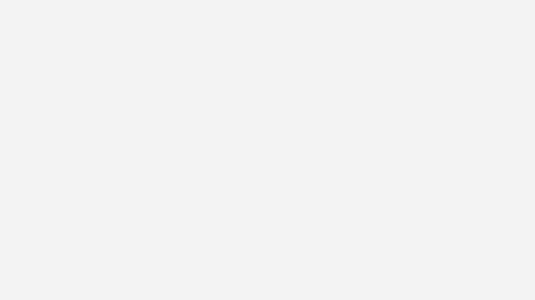
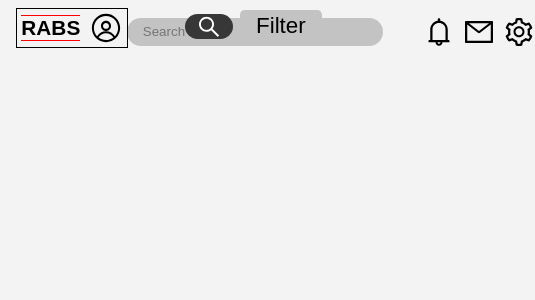
Before and after one commit to Divy97/assignment-alluvium-dashboard, a React (Vite) app: page / in a window 390 px wide. Shown: the top 300 px of the page, 535 px wide, since content can reach past the window. Built offline with nearby package versions, Linux system fonts and the light colour scheme.

Commit message:
tablet-navigation responsive design is done

```diff
--- a/src/App.jsx
+++ b/src/App.jsx
@@ -12,8 +12,8 @@ const App = () => {
         <Sidebar />
       </div>
       <div className="otherItems">
-        {/* <NavigationBar />
-        <Analytics /> */}
+        <NavigationBar />
+        {/* <Analytics /> */}
       </div>
     </div>
   );
--- a/src/components/navigationbar/Navigation.styles.css
+++ b/src/components/navigationbar/Navigation.styles.css
@@ -123,40 +123,40 @@
   }
 }
 
-@media only screen and (max-width: 600px) {
+@media only screen and (max-width: 830px) {
+  .navigation_container {
+    width: 100%;
+    height: 3rem;
+  }
+
   .navigation_searchBar {
-    margin-left: -1rem;
-    padding-left: 1rem;
-    width: 20rem;
-    margin-top: 7rem;
+    margin-left: 5rem;
+    margin-top: 1rem;
+    width: 16rem;
   }
 
   .navigation_searchBar_icon {
-    top: 11.3%;
-    left: 80.5%;
+    top: 1.6%;
+    left: 47.5%;
   }
-
   .navigation_utility_iconsContainer {
-    display: flex;
-    margin-left: -13rem;
-    margin-top: 0rem;
-    font-size: 1.5rem;
+    margin-left: 2rem;
+    margin-top: 1rem;
   }
 
   .navigation_profile_container {
-    left: 4%;
+    top: 1%;
+    right: 2.5%;
   }
-
   .navigation_utility_arrowIcon {
-    display: none;
+    top: 1%;
+    right: 0.1%;
+    font-size: 1rem;
   }
 
   .navigation_span {
-    top: 1rem;
-    right: 3.5%;
-  }
-
-  .vertical {
-    display: none;
+    top: 1.2%;
+    right: 17.5%;
+    padding: 0.2rem 1rem;
   }
 }
```
